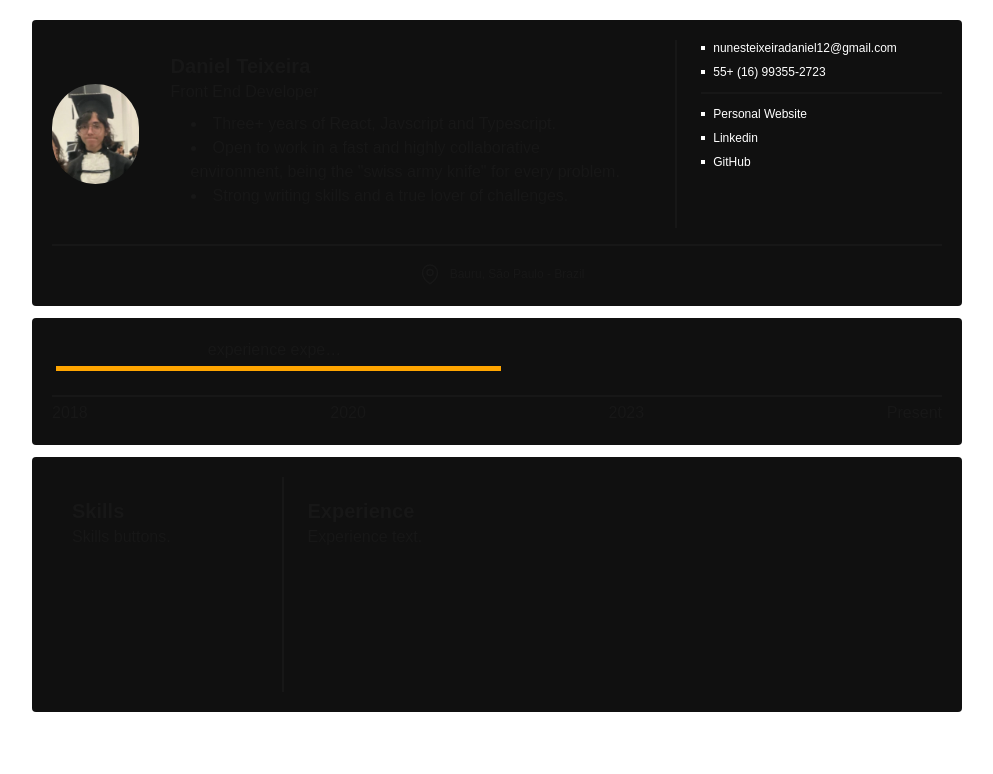
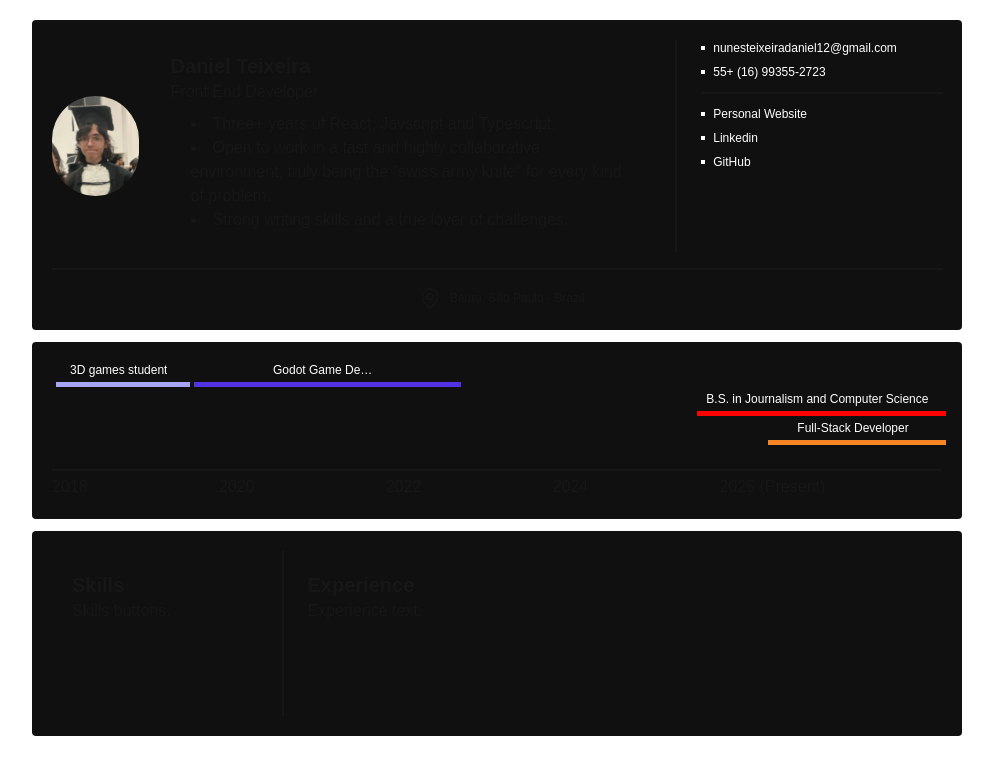
Before and after one commit to nobody-but-me/resume, a Next.js app: page / in a window 1280 px wide. Shown: the top 774 px of the page, without its empty margins (143-1136 px from the left). Built offline with nearby package versions, Linux system fonts and the light colour scheme.

Commit message:
Starting to populate timeline.

```diff
--- a/app/page.tsx
+++ b/app/page.tsx
@@ -26,7 +26,7 @@ function Header() {
 	  </p>
 	  <ul className="list-disc list-inside m-2 pl-3">
 	    <li>Three+ years of React, Javscript and Typescript.</li>
-	    <li>Open to work in a fast and highly collaborative environment, being the "swiss army knife" for every problem.</li>
+	    <li>Open to work in a fast and highly collaborative environment, truly being the "swiss army knife" for every kind of problem.</li>
 	    <li>Strong writing skills and a true lover of challenges.</li>
 	  </ul>
 	</section>
@@ -59,29 +59,38 @@ function TruncatedLabel({text, max_length}) {
     textOverflow: 'ellipsis',
     maxWidth: `${max_length}ch`
   };
-  return <div style={style}>{text}</div>;
+  return <div className="text-xs" style={style}>{text}</div>;
 }
 
-function Line({text, colour, width}) {
+function Line({text, colour, width, text_length = 0}) {
   return (
     <div style={{width: `${width}`}}>
-      <span className="flex flex-row justify-center"><TruncatedLabel text={text} max_length={15} /></span>
+      <span className="pl-3 pr-3 flex flex-row justify-center text-white hover:text-gray-400 cursor-pointer transition-all"><TruncatedLabel text={text} max_length={(text_length == 0) ? 15 : text_length} /></span>
       <div className="h-[5px] m-1 p-0 w-full" style={{backgroundColor: `${colour}`}}></div>
     </div>
   );
 }
 
 function Timeline() {
+  // TODO: change the colour pallete.
   return (
     <section className="w-full h-[250px] p-5 flex flex-col justify-center bg-[#101010] rounded-sm">
-      <Line text="experience experience" colour="orange" width="50%" />
+      <div className="flex flex-row justify-start gap-1">
+        <Line text="3D games student" colour="#a6a4f3" width="15%" />
+        <Line text_width={35} text="Godot Game Developer" colour="#5332e3" width="30%" />
+      </div>
+      <div className="flex flex-col items-end justify-center">
+        <Line text_length={35} text="B.S. in Journalism and Computer Science" colour="red" width="28%" />
+        <Line text_length={25} text="Full-Stack Developer" colour="#f58525" width="20%" />
+      </div>
 
       <div className="h-[1px] border-1 border-solid border-[--foreground] mb-1 mt-1 mt-5 p-0"></div> {/* Timeline main line */}
       <div className="flex flex-row justify-between">
         <span>2018</span>
 	<span>2020</span>
-	<span>2023</span>
-        <span>Present</span>
+	<span>2022</span>
+	<span>2024</span>
+        <span className="w-1/4">2025 (Present)</span>
       </div>
     </section>
   );
```
